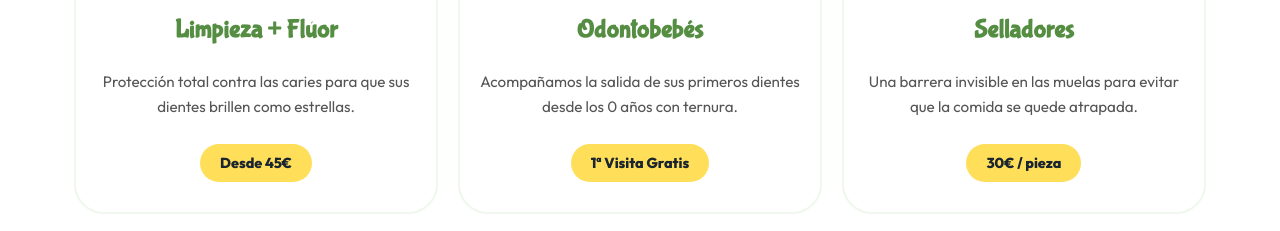
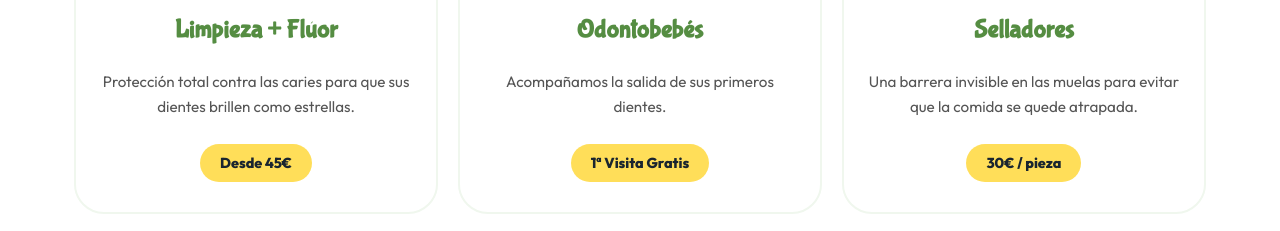
Before and after one commit to javiergdh/WinSaludDental, a website: page ClinicaDental IA/HTML/servicios.html in a window 1280 px wide. Shown: the part 563-794 px from the top of the page. Drawn offline with Linux system fonts and the light colour scheme.

Commit message:
Deployç

```diff
--- a/ClinicaDental IA/HTML/servicios.html
+++ b/ClinicaDental IA/HTML/servicios.html
@@ -161,7 +161,7 @@
         <div class="service-card">
             <span class="service-icon">🍼</span>
             <h3>Odontobebés</h3>
-            <p>Acompañamos la salida de sus primeros dientes desde los 0 años con ternura.</p>
+            <p>Acompañamos la salida de sus primeros dientes.</p>
             <span class="service-price">1ª Visita Gratis</span>
         </div>
 
```
